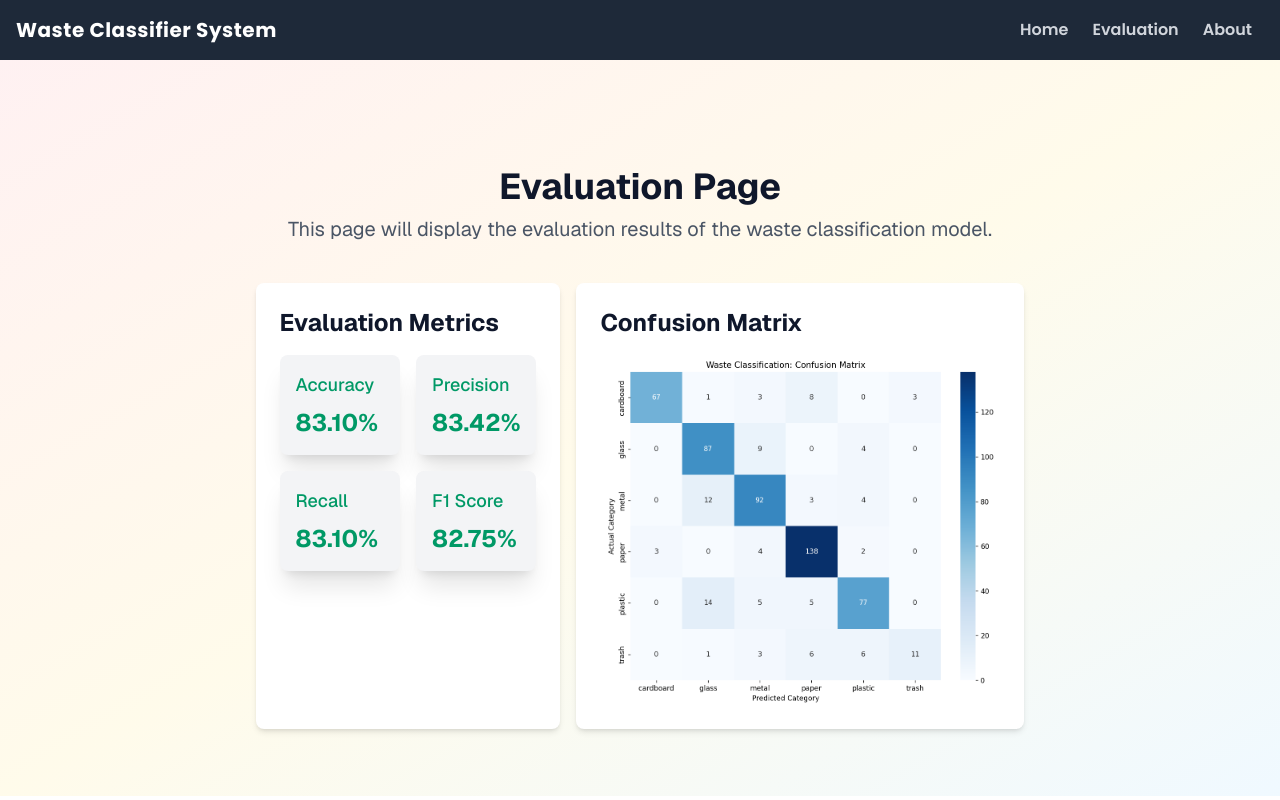
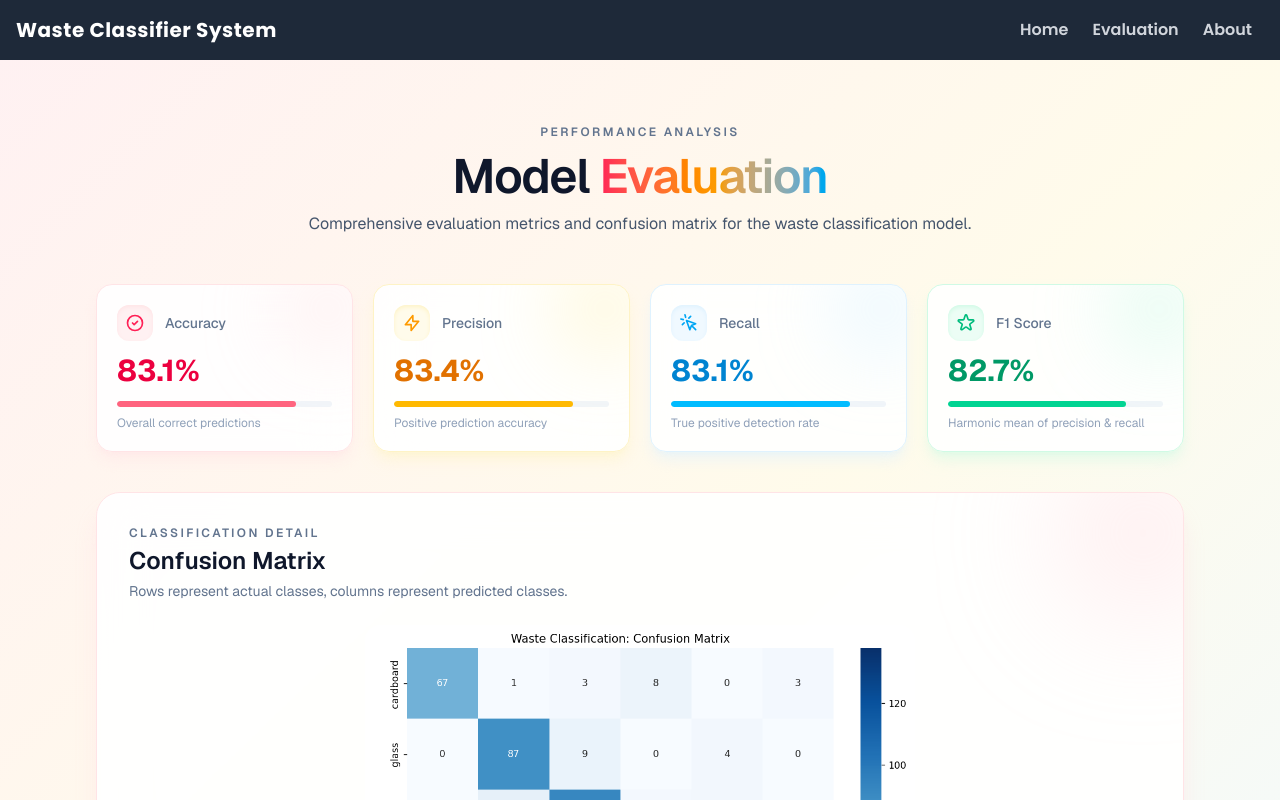
Before and after one commit to pikacoder44/waste-management-classifier, a Next.js app in the folder frontend/: page /evaluation in a window 1280 px wide. Shown: the top 800 px of the page. Built offline with nearby package versions, Linux system fonts and the light colour scheme.

Commit message:
Design updated

```diff
--- a/frontend/app/evaluation/page.tsx
+++ b/frontend/app/evaluation/page.tsx
@@ -1,59 +1,214 @@
 import * as data from "@/utils/evaluation_results.json";
 import Image from "next/image";
+
 const Page = () => {
+
   return (
-    <div className="h-[calc(100vh-4rem)] overflow-hidden bg-linear-to-br from-rose-50 via-amber-50 to-sky-50 text-slate-900 flex flex-col  items-center justify-center px-4 py-10 font-sans">
-      <h1 className="text-4xl font-bold text-center mt-10">Evaluation Page</h1>
-      <p className="text-center mt-2 text-gray-600 text-xl">
-        This page will display the evaluation results of the waste
+    <div className="min-h-[calc(100vh-4rem)] bg-linear-to-br from-rose-50 via-amber-50 to-sky-50 text-slate-900 font-sans">
+      <div className="max-w-6xl mx-auto px-4 sm:px-6 lg:px-8 py-12 sm:py-16">
+        {/* ========================================
+            HEADER SECTION
+            ======================================== */}
+        <div className="text-center space-y-3 mb-12">
+          <p className="text-xs font-semibold uppercase tracking-[0.2em] text-slate-500">
+            Performance Analysis
+          </p>
+          <h1 className="text-3xl sm:text-4xl md:text-5xl font-semibold tracking-tight">
+            Model{" "}
+            <span className="bg-linear-to-r from-rose-500 via-amber-500 to-sky-500 bg-clip-text text-transparent">
+              Evaluation
+            </span>
+          </h1>
+          <p className="text-sm sm:text-base text-slate-600 max-w-2xl mx-auto">
+            Comprehensive evaluation metrics and confusion matrix for the waste
             classification model.
           </p>
+        </div>
 
-      {/* Evaluation Metrices */}
-      <div className="flex flex-row gap-4">
-        {/* Card */}
-        <div className="mt-10 bg-white rounded-lg shadow-md p-6">
-          <h2 className="text-2xl font-bold mb-4">Evaluation Metrics</h2>
-          <div className="grid grid-cols-1 md:grid-cols-2 gap-4">
-            <div className="bg-gray-100 rounded-lg p-4 text-emerald-600 shadow-xl hover:bg-zinc-950 hover:text-emerald-300 hover:p-6 transition-all duration-300 cursor-pointer">
-              <h3 className="text-lg font-medium mb-2">Accuracy</h3>
-              <p className="text-2xl font-bold">
-                {(data.accuracy * 100).toFixed(2)}%
+        {/* ========================================
+            METRIC CARDS
+            ======================================== */}
+        <div className="grid grid-cols-1 sm:grid-cols-2 lg:grid-cols-4 gap-4 sm:gap-5 mb-10">
+          {/* Accuracy */}
+          <div className="relative overflow-hidden rounded-2xl border border-rose-100 bg-white/90 p-5 shadow-lg shadow-rose-100/60 backdrop-blur-xl">
+            <div className="flex items-center gap-3 mb-3">
+              <div className="flex h-9 w-9 items-center justify-center rounded-xl bg-rose-50 text-rose-500 shadow-inner shadow-rose-100">
+                <svg
+                  className="h-5 w-5"
+                  fill="none"
+                  viewBox="0 0 24 24"
+                  stroke="currentColor"
+                  strokeWidth="2"
+                >
+                  <path
+                    strokeLinecap="round"
+                    strokeLinejoin="round"
+                    d="M9 12l2 2 4-4m6 2a9 9 0 11-18 0 9 9 0 0118 0z"
+                  />
+                </svg>
+              </div>
+              <p className="text-sm font-medium text-slate-500">Accuracy</p>
+            </div>
+            <p className="text-3xl font-bold text-rose-600">
+              {(data.accuracy * 100).toFixed(1)}%
             </p>
+            <div className="mt-3 h-1.5 rounded-full bg-slate-100 overflow-hidden">
+              <div
+                className="h-full rounded-full bg-rose-400"
+                style={{ width: `${(data.accuracy * 100).toFixed(1)}%` }}
+              />
             </div>
-            <div className="bg-gray-100 rounded-lg p-4 text-emerald-600 shadow-xl hover:bg-zinc-950 hover:text-emerald-300 hover:p-6 transition-all duration-300 cursor-pointer">
-              <h3 className="text-lg font-medium mb-2">Precision</h3>
-              <p className="text-2xl font-bold">
-                {(data.precision * 100).toFixed(2)}%
+            <p className="mt-2 text-xs text-slate-400">
+              Overall correct predictions
             </p>
+            <div className="pointer-events-none absolute -right-6 -top-6 h-24 w-24 rounded-full bg-rose-200/30 blur-2xl" />
           </div>
-            <div className="bg-gray-100 rounded-lg p-4 text-emerald-600 shadow-xl hover:bg-zinc-950 hover:text-emerald-300 hover:p-6 transition-all duration-300 cursor-pointer">
-              <h3 className="text-lg font-medium mb-2">Recall</h3>
-              <p className="text-2xl font-bold">
-                {(data.recall * 100).toFixed(2)}%
+
+          {/* Precision */}
+          <div className="relative overflow-hidden rounded-2xl border border-amber-100 bg-white/90 p-5 shadow-lg shadow-amber-100/60 backdrop-blur-xl">
+            <div className="flex items-center gap-3 mb-3">
+              <div className="flex h-9 w-9 items-center justify-center rounded-xl bg-amber-50 text-amber-500 shadow-inner shadow-amber-100">
+                <svg
+                  className="h-5 w-5"
+                  fill="none"
+                  viewBox="0 0 24 24"
+                  stroke="currentColor"
+                  strokeWidth="2"
+                >
+                  <path
+                    strokeLinecap="round"
+                    strokeLinejoin="round"
+                    d="M13 10V3L4 14h7v7l9-11h-7z"
+                  />
+                </svg>
+              </div>
+              <p className="text-sm font-medium text-slate-500">Precision</p>
+            </div>
+            <p className="text-3xl font-bold text-amber-600">
+              {(data.precision * 100).toFixed(1)}%
             </p>
+            <div className="mt-3 h-1.5 rounded-full bg-slate-100 overflow-hidden">
+              <div
+                className="h-full rounded-full bg-amber-400"
+                style={{ width: `${(data.precision * 100).toFixed(1)}%` }}
+              />
             </div>
-            <div className="bg-gray-100 rounded-lg p-4 text-emerald-600 shadow-xl hover:bg-zinc-950 hover:text-emerald-300 hover:p-6 transition-all duration-300 cursor-pointer">
-              <h3 className="text-lg font-medium mb-2">F1 Score</h3>
-              <p className="text-2xl font-bold">
-                {(data.f1_score * 100).toFixed(2)}%
+            <p className="mt-2 text-xs text-slate-400">
+              Positive prediction accuracy
             </p>
+            <div className="pointer-events-none absolute -right-6 -top-6 h-24 w-24 rounded-full bg-amber-200/30 blur-2xl" />
           </div>
+
+          {/* Recall */}
+          <div className="relative overflow-hidden rounded-2xl border border-sky-100 bg-white/90 p-5 shadow-lg shadow-sky-100/60 backdrop-blur-xl">
+            <div className="flex items-center gap-3 mb-3">
+              <div className="flex h-9 w-9 items-center justify-center rounded-xl bg-sky-50 text-sky-500 shadow-inner shadow-sky-100">
+                <svg
+                  className="h-5 w-5"
+                  fill="none"
+                  viewBox="0 0 24 24"
+                  stroke="currentColor"
+                  strokeWidth="2"
+                >
+                  <path
+                    strokeLinecap="round"
+                    strokeLinejoin="round"
+                    d="M15 15l-2 5L9 9l11 4-5 2zm0 0l5 5M7.188 2.239l.777 2.897M5.136 7.965l-2.898-.777M13.95 4.05l-2.122 2.122m-5.657 5.656l-2.12 2.122"
+                  />
+                </svg>
+              </div>
+              <p className="text-sm font-medium text-slate-500">Recall</p>
+            </div>
+            <p className="text-3xl font-bold text-sky-600">
+              {(data.recall * 100).toFixed(1)}%
+            </p>
+            <div className="mt-3 h-1.5 rounded-full bg-slate-100 overflow-hidden">
+              <div
+                className="h-full rounded-full bg-sky-400"
+                style={{ width: `${(data.recall * 100).toFixed(1)}%` }}
+              />
+            </div>
+            <p className="mt-2 text-xs text-slate-400">
+              True positive detection rate
+            </p>
+            <div className="pointer-events-none absolute -right-6 -top-6 h-24 w-24 rounded-full bg-sky-200/30 blur-2xl" />
+          </div>
+
+          {/* F1 Score */}
+          <div className="relative overflow-hidden rounded-2xl border border-emerald-100 bg-white/90 p-5 shadow-lg shadow-emerald-100/60 backdrop-blur-xl">
+            <div className="flex items-center gap-3 mb-3">
+              <div className="flex h-9 w-9 items-center justify-center rounded-xl bg-emerald-50 text-emerald-500 shadow-inner shadow-emerald-100">
+                <svg
+                  className="h-5 w-5"
+                  fill="none"
+                  viewBox="0 0 24 24"
+                  stroke="currentColor"
+                  strokeWidth="2"
+                >
+                  <path
+                    strokeLinecap="round"
+                    strokeLinejoin="round"
+                    d="M11.049 2.927c.3-.921 1.603-.921 1.902 0l1.519 4.674a1 1 0 00.95.69h4.915c.969 0 1.371 1.24.588 1.81l-3.976 2.888a1 1 0 00-.363 1.118l1.518 4.674c.3.922-.755 1.688-1.538 1.118l-3.976-2.888a1 1 0 00-1.176 0l-3.976 2.888c-.783.57-1.838-.197-1.538-1.118l1.518-4.674a1 1 0 00-.363-1.118l-3.976-2.888c-.784-.57-.38-1.81.588-1.81h4.914a1 1 0 00.951-.69l1.519-4.674z"
+                  />
+                </svg>
+              </div>
+              <p className="text-sm font-medium text-slate-500">F1 Score</p>
+            </div>
+            <p className="text-3xl font-bold text-emerald-600">
+              {(data.f1_score * 100).toFixed(1)}%
+            </p>
+            <div className="mt-3 h-1.5 rounded-full bg-slate-100 overflow-hidden">
+              <div
+                className="h-full rounded-full bg-emerald-400"
+                style={{ width: `${(data.f1_score * 100).toFixed(1)}%` }}
+              />
+            </div>
+            <p className="mt-2 text-xs text-slate-400">
+              Harmonic mean of precision & recall
+            </p>
+            <div className="pointer-events-none absolute -right-6 -top-6 h-24 w-24 rounded-full bg-emerald-200/30 blur-2xl" />
           </div>
         </div>
 
-        {/* Confusion Matrix  */}
-        <div className="mt-10 bg-white rounded-lg shadow-md p-6">
-          <h2 className="text-2xl font-bold mb-4">Confusion Matrix</h2>
+        {/* ========================================
+            CONFUSION MATRIX
+            ======================================== */}
+        <div className="relative overflow-hidden rounded-3xl border border-rose-100 bg-white/90 p-6 sm:p-8 shadow-xl shadow-rose-100/80 backdrop-blur-xl">
+          <div className="mb-6">
+            <p className="text-xs font-semibold uppercase tracking-[0.2em] text-slate-500">
+              Classification Detail
+            </p>
+            <h2 className="text-xl sm:text-2xl font-semibold text-slate-900 mt-1">
+              Confusion Matrix
+            </h2>
+            <p className="text-sm text-slate-500 mt-1">
+              Rows represent actual classes, columns represent predicted
+              classes.
+            </p>
+          </div>
+
+          <div className="flex justify-center">
             <Image
               src="/Confusion_Matrix.PNG"
               alt="Confusion Matrix"
-            width={400}
-            height={400}
+              width={550}
+              height={550}
+              className="rounded-2xl"
             />
+          </div>
+
+          <p className="text-sm text-slate-500 mt-6 text-center max-w-xl mx-auto">
+            The confusion matrix shows how the model classified each waste
+            category. Diagonal values indicate correct predictions, while
+            off-diagonal values represent misclassifications between classes.
+          </p>
+
+          <div className="pointer-events-none absolute -right-10 -top-10 h-40 w-40 rounded-full bg-rose-200/40 blur-3xl" />
+          <div className="pointer-events-none absolute -bottom-16 -left-6 h-40 w-40 rounded-full bg-amber-200/35 blur-3xl" />
         </div>
       </div>
     </div>
   );
 };
+
 export default Page;
```
Lines whose indentation alone changed are shown as unchanged.
